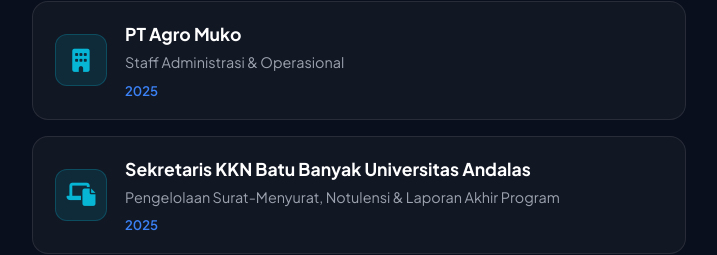
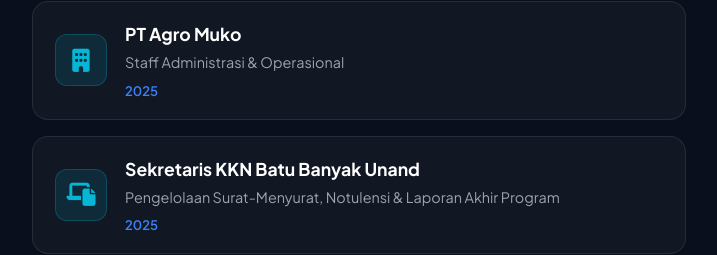
Before and after one commit to palsky7z/portfolio, a plain HTML site: page index.html in a window 1280 px wide. Shown: the part 1474-1729 px from the top of the page, without its empty margins (148-865 px from the left). Drawn offline with Linux system fonts and the light colour scheme.

Commit message:
Update index.html

```diff
--- a/index.html
+++ b/index.html
@@ -136,7 +136,7 @@
                     <i class="fa-solid fa-laptop-file"></i>
                   </div>
                   <div class="edu-exp-info">
-                    <h4 class="edu-exp-title">Sekretaris KKN Batu Banyak Universitas Andalas</h4>
+                    <h4 class="edu-exp-title">Sekretaris KKN Batu Banyak Unand</h4>
                     <p class="edu-exp-subtitle">Pengelolaan Surat-Menyurat, Notulensi & Laporan Akhir Program</p>
                     <span class="edu-exp-year">2025</span>
                   </div>
```
